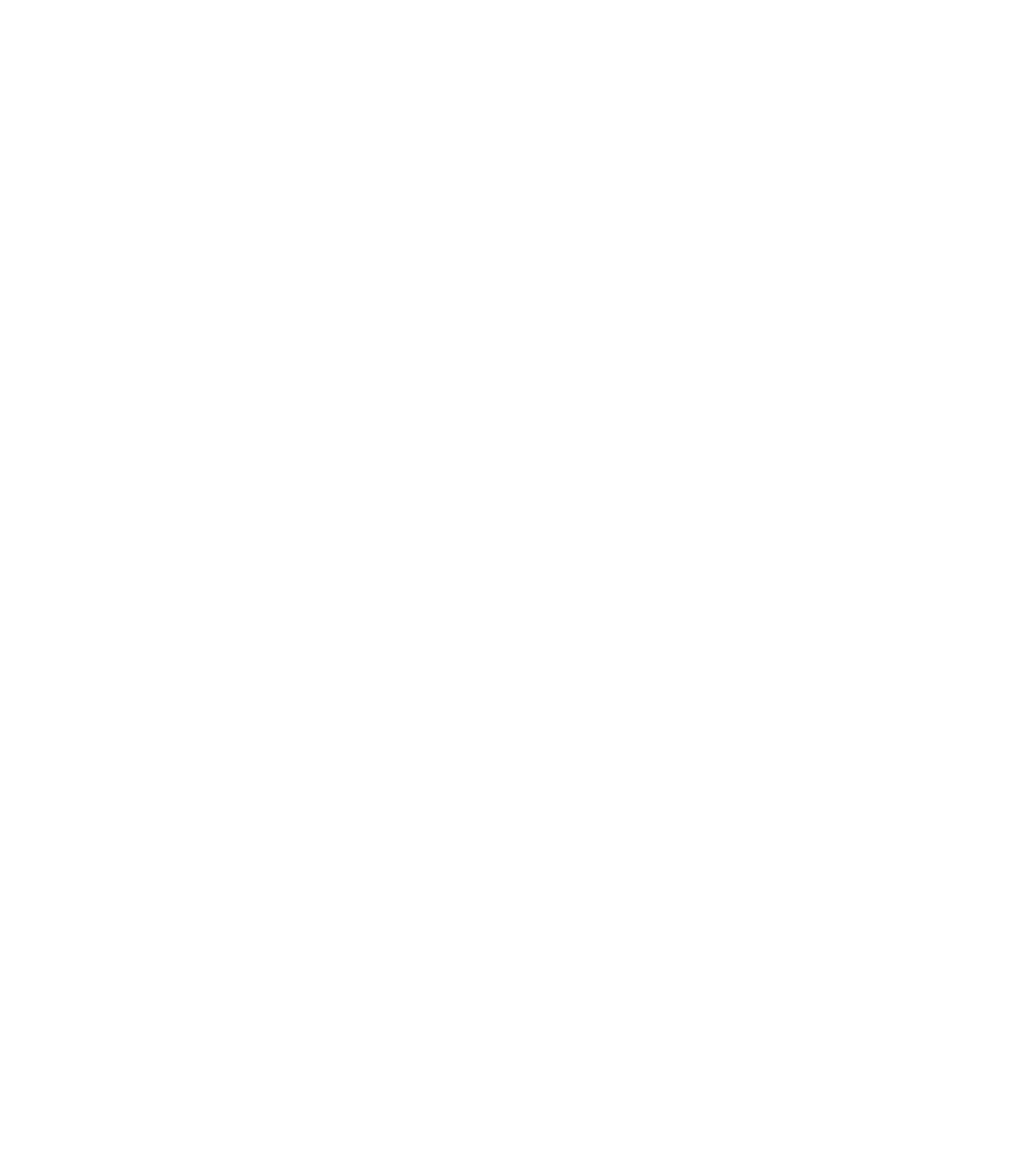
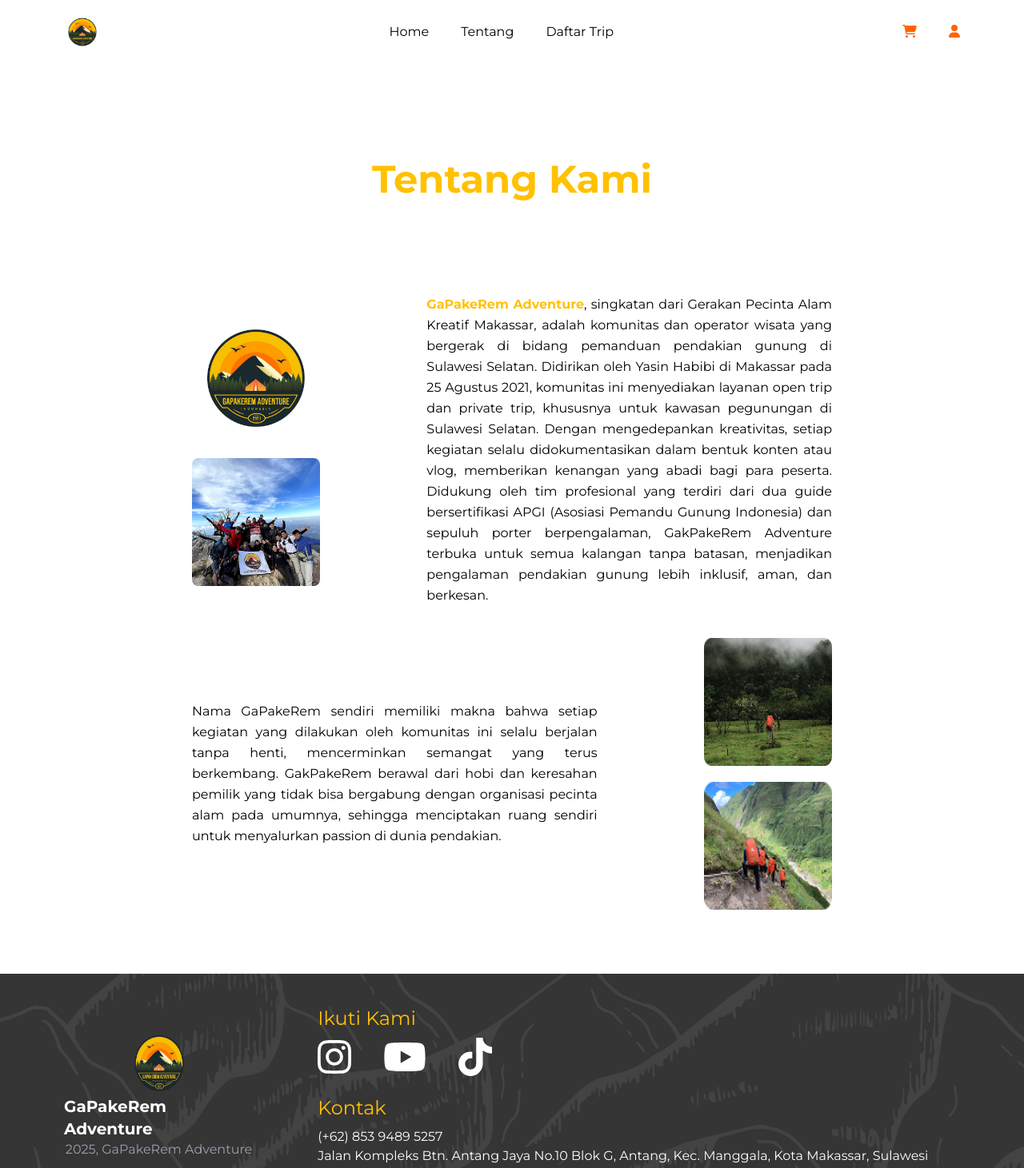
Before and after one commit to exoream/gapakerem-web, a React (Vite) app: page /tentangkami in a window 1280 px wide. Before the commit this address had no page. Shown: the top 1461 px of the page at 80% size. Before the commit the page ends 800 px from the top, so only its background shows below. Built offline with nearby package versions, Linux system fonts and the light colour scheme.

Commit message:
about us page

```diff
--- a/src/component/Navbar.jsx
+++ b/src/component/Navbar.jsx
@@ -10,8 +10,8 @@ const Navbar = () => {
             <img src={Logo} alt='Logo' className='h-10' />
 
             <div className='flex gap-10'>
-                <Link className='hover:text-[#FF6500]'>Home</Link>
-                <Link className='hover:text-[#FF6500]'>Tentang</Link>
+                <Link className='hover:text-[#FF6500]' to="/">Home</Link>
+                <Link className='hover:text-[#FF6500]' to="/tentangkami">Tentang</Link>
                 <Link className='hover:text-[#FF6500]'>Daftar Trip</Link>
             </div>
 
--- /dev/null
+++ b/src/pages/AboutUs.jsx
@@ -0,0 +1,41 @@
+import React from 'react'
+import Logo from '../assets/logo.png'
+import Photo1 from '../assets/photo/1.png'
+import Photo2 from '../assets/photo/2.png'
+import Photo3 from '../assets/photo/3.png'
+
+const AboutUs = () => {
+    return (
+        <div className='py-10'>
+            <h1 className='text-center text-[#FFC100] text-5xl font-bold py-20'>Tentang Kami</h1>
+
+            <div className='px-60 py-10 space-y-10'>
+                <div className='flex items-center justify-between gap-10'>
+                    <div className='w-1/3 flex flex-col gap-5'>
+                        <img src={Logo} alt="Logo" className='h-40 w-40 object-contain' />
+                        <img src={Photo1} alt="Photo1" className='h-40 w-40 object-cover rounded-lg' />
+                    </div>
+
+                    <p className='w-2/3 text-justify leading-relaxed'>
+                        <span className='text-[#FFC100] font-semibold'>GaPakeRem Adventure</span>, singkatan dari Gerakan Pecinta Alam Kreatif Makassar, adalah komunitas dan operator wisata yang bergerak di bidang pemanduan pendakian gunung di Sulawesi Selatan. Didirikan oleh Yasin Habibi di Makassar pada 25 Agustus 2021, komunitas ini menyediakan layanan open trip dan private trip, khususnya untuk kawasan pegunungan di Sulawesi Selatan. Dengan mengedepankan kreativitas, setiap kegiatan selalu didokumentasikan dalam bentuk konten atau vlog, memberikan kenangan yang abadi bagi para peserta. Didukung oleh tim profesional yang terdiri dari dua guide bersertifikasi APGI (Asosiasi Pemandu Gunung Indonesia) dan sepuluh porter berpengalaman, GakPakeRem Adventure terbuka untuk semua kalangan tanpa batasan, menjadikan pengalaman pendakian gunung lebih inklusif, aman, dan berkesan.
+                    </p>
+                </div>
+
+                <div className='flex items-center justify-between gap-10'>
+                    <p className='w-2/3 text-justify leading-relaxed'>
+                        Nama GaPakeRem sendiri memiliki makna bahwa setiap kegiatan yang dilakukan oleh komunitas ini selalu berjalan tanpa henti, mencerminkan semangat yang terus berkembang. GakPakeRem berawal dari hobi dan keresahan pemilik yang tidak bisa bergabung dengan organisasi pecinta alam pada umumnya, sehingga menciptakan ruang sendiri untuk menyalurkan passion di dunia pendakian.
+                    </p>
+
+                    <div className='w-1/3 flex flex-col items-end gap-5'>
+                        <img src={Photo2} alt="Photo2" className='h-40 w-40 rounded-lg' />
+                        <img src={Photo3} alt="Photo3" className='h-40 w-40 rounded-lg' />
+                    </div>
+                </div>
+
+            </div>
+
+        </div>
+    )
+}
+
+export default AboutUs
--- a/src/routes/AppRoutes.jsx
+++ b/src/routes/AppRoutes.jsx
@@ -3,6 +3,7 @@ import React from 'react'
 import LandingPage from "../pages/LandingPage";
 import Navbar from "../component/Navbar";
 import Footer from "../component/Footer";
+import AboutUs from "../pages/AboutUs";
 
 const AppRoutes = () => {
     return (
@@ -16,6 +17,14 @@ const AppRoutes = () => {
                     </>
                 }
                 />
+                <Route path="tentangkami" element={
+                    <>
+                        <Navbar />
+                        <AboutUs />
+                        <Footer />
+                    </>
+                }
+                />
             </Routes>
         </>
     )
```
